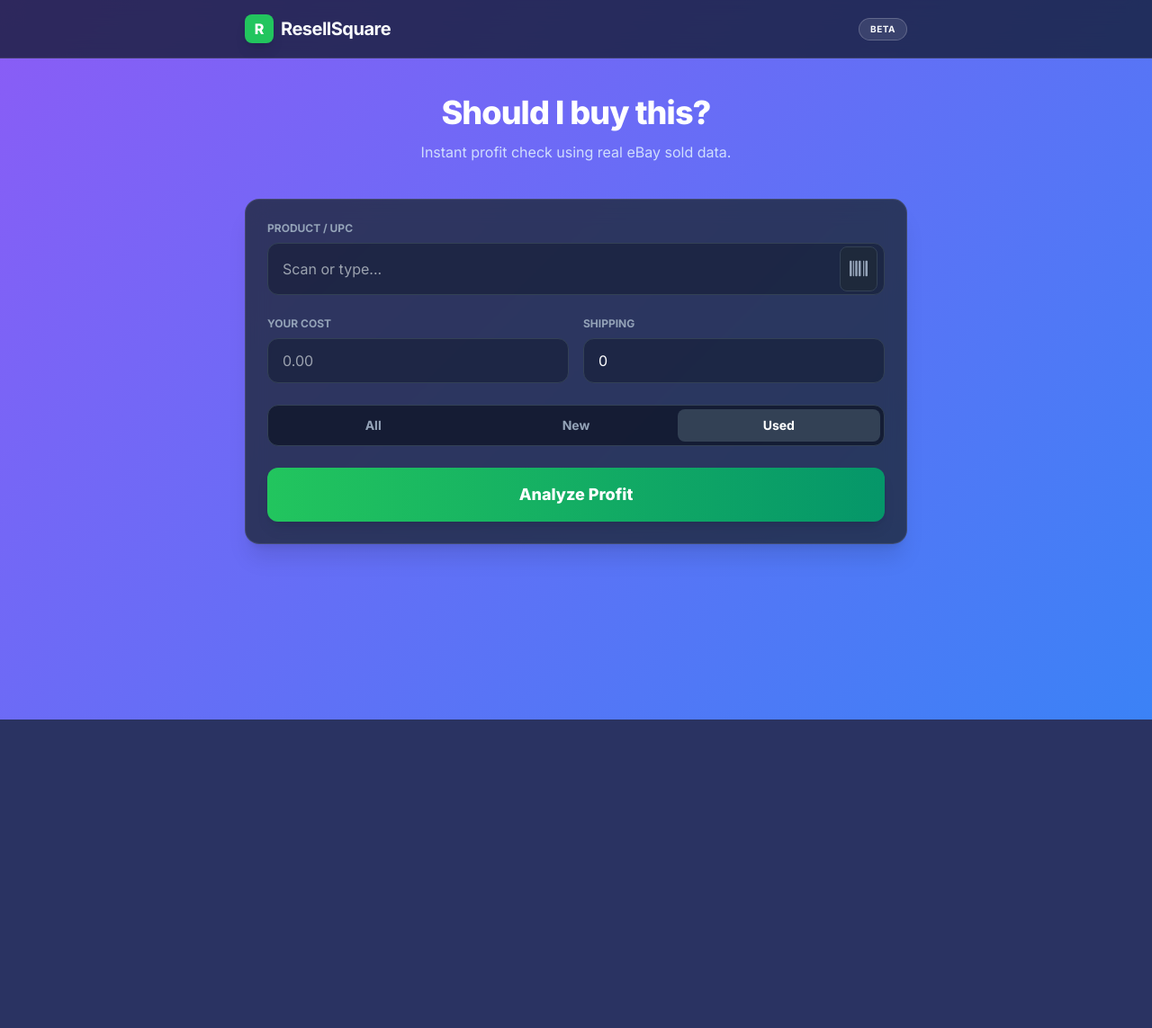
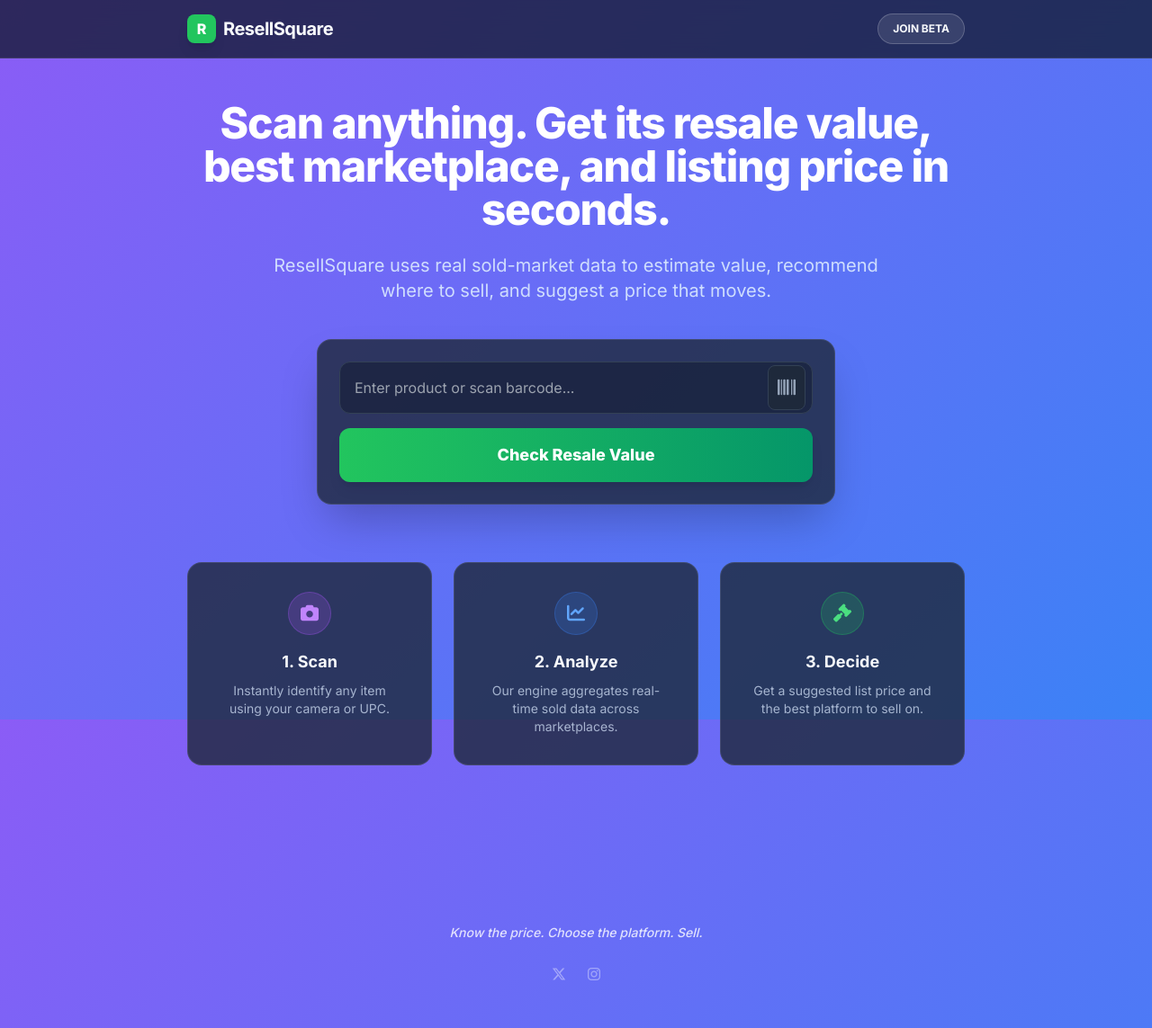
Before and after one commit to andre-ship-it/resellsquare-api, a Flask app: page / in a window 1280 px wide. Shown: the whole page at 90% size. Before the commit the page ends 800 px from the top, so only its background shows below. Run offline with Flask 3, Linux system fonts and the light colour scheme; some libraries are stand-ins or nearby versions.

Commit message:
Update index.html

```diff
--- a/templates/index.html
+++ b/templates/index.html
@@ -3,10 +3,13 @@
 <head>
     <meta charset="UTF-8">
     <meta name="viewport" content="width=device-width, initial-scale=1.0, maximum-scale=1.0, user-scalable=0">
-    <title>ResellSquare Decision Engine</title>
+    <title>ResellSquare | Know the price. Choose the platform. Sell.</title>
 
-    <link rel="preconnect" href="https://fonts.googleapis.com">
-    <link rel="preconnect" href="https://fonts.gstatic.com" crossorigin>
+    <link rel="manifest" href="/static/manifest.json">
+    <meta name="apple-mobile-web-app-capable" content="yes">
+    <meta name="apple-mobile-web-app-status-bar-style" content="black-translucent">
+    <link rel="apple-touch-icon" href="https://resellsquare.com/logo192.png">
+
     <link href="https://fonts.googleapis.com/css2?family=Inter:wght@400;500;600;700;800&display=swap" rel="stylesheet">
     <script src="https://cdn.tailwindcss.com"></script>
     <link rel="stylesheet" href="https://cdnjs.cloudflare.com/ajax/libs/font-awesome/6.5.1/css/all.min.css">
@@ -18,130 +21,141 @@
             background-attachment: fixed;
             min-height: 100vh;
         }
-        .glass-nav { background: rgba(15, 23, 42, 0.75); backdrop-filter: blur(12px); -webkit-backdrop-filter: blur(12px); border-bottom: 1px solid rgba(255, 255, 255, 0.1); }
-        .glass-panel { background: rgba(30, 41, 59, 0.8); backdrop-filter: blur(12px); -webkit-backdrop-filter: blur(12px); border: 1px solid rgba(255, 255, 255, 0.1); }
-        #reader { width: 100% !important; max-width: 400px; height: 300px; background-color: #000; border-radius: 1rem; overflow: hidden; }
-        #reader video { object-fit: cover !important; width: 100% !important; height: 100% !important; }
-        .fade-in { animation: fadeIn 0.4s ease-out forwards; }
-        @keyframes fadeIn { from { opacity: 0; transform: translateY(8px); } to { opacity: 1; transform: translateY(0); } }
+        .glass-nav { background: rgba(15, 23, 42, 0.75); backdrop-filter: blur(12px); border-bottom: 1px solid rgba(255, 255, 255, 0.1); }
+        .glass-panel { background: rgba(30, 41, 59, 0.8); backdrop-filter: blur(12px); border: 1px solid rgba(255, 255, 255, 0.1); }
+        .hero-gradient { background: linear-gradient(to bottom, rgba(255,255,255,0.1), transparent); }
+        .fade-in { animation: fadeIn 0.6s ease-out forwards; }
+        @keyframes fadeIn { from { opacity: 0; transform: translateY(10px); } to { opacity: 1; transform: translateY(0); } }
     </style>
 </head>
 <body class="text-slate-50 antialiased">
 
     <nav class="glass-nav sticky top-0 z-50">
-        <div class="max-w-3xl mx-auto px-4 h-16 flex justify-between items-center">
+        <div class="max-w-4xl mx-auto px-4 h-16 flex justify-between items-center">
             <div class="flex items-center gap-2">
                 <div class="bg-green-500 w-8 h-8 rounded-lg flex items-center justify-center font-black text-white shadow-lg">R</div>
                 <span class="text-xl font-bold tracking-tight">ResellSquare</span>
             </div>
-            <span class="text-[10px] font-bold px-3 py-1 bg-white/10 rounded-full border border-white/20 uppercase tracking-wider">Beta</span>
+            <button id="joinWaitlistNav" class="text-xs font-bold px-4 py-2 bg-white/10 rounded-full border border-white/20 uppercase hover:bg-white/20 transition-all">Join Beta</button>
         </div>
     </nav>
 
-    <main class="max-w-3xl mx-auto px-4 py-10">
-        <div class="text-center mb-10 fade-in">
-            <h1 class="text-4xl font-extrabold text-white mb-3 tracking-tight">Should I buy this?</h1>
-            <p class="text-blue-100 opacity-90">Instant profit check using real eBay sold data.</p>
-        </div>
+    <main class="max-w-4xl mx-auto px-4 py-12">
 
-        <div class="glass-panel rounded-2xl p-6 mb-8 shadow-xl">
-            <form id="searchForm" class="space-y-6">
-                <div>
-                    <label class="block text-xs font-bold text-slate-400 uppercase mb-2">Product / UPC</label>
+        <section class="text-center mb-16 fade-in">
+            <h1 class="text-4xl md:text-5xl font-extrabold text-white mb-6 leading-tight tracking-tight">
+                Scan anything. Get its resale value, best marketplace, and listing price in seconds.
+            </h1>
+            <p class="text-blue-100 text-lg md:text-xl max-w-2xl mx-auto opacity-90 leading-relaxed">
+                ResellSquare uses real sold-market data to estimate value, recommend where to sell, and suggest a price that moves.
+            </p>
+
+            <div class="glass-panel rounded-2xl p-6 mt-10 max-w-xl mx-auto shadow-2xl">
+                <form id="searchForm" class="space-y-4">
                     <div class="relative flex items-center">
-                        <input type="text" id="query" class="block w-full pl-4 pr-14 py-4 bg-slate-900/50 border border-slate-700 rounded-xl text-white outline-none focus:ring-2 focus:ring-purple-500 transition-all" placeholder="Scan or type..." required>
+                        <input type="text" id="query" class="block w-full pl-4 pr-14 py-4 bg-slate-900/50 border border-slate-700 rounded-xl text-white outline-none focus:ring-2 focus:ring-purple-500 transition-all" placeholder="Enter product or scan barcode..." required>
                         <button type="button" id="scanBtn" class="absolute right-2 p-2.5 text-slate-400 hover:text-white bg-slate-800 rounded-lg border border-slate-700">
                             <i class="fa-solid fa-barcode text-xl"></i>
                         </button>
                     </div>
+                    <button type="submit" id="analyzeBtn" class="w-full py-4 bg-gradient-to-r from-green-500 to-emerald-600 text-white font-extrabold text-lg rounded-xl shadow-lg hover:shadow-green-500/40 transition-all active:scale-[0.98]">
+                        Check Resale Value
+                    </button>
+                </form>
+            </div>
+        </section>
+
+        <section class="grid grid-cols-1 md:grid-cols-3 gap-6 mb-20 fade-in" style="animation-delay: 0.2s">
+            <div class="glass-panel p-8 rounded-2xl text-center">
+                <div class="w-12 h-12 bg-purple-500/20 rounded-full flex items-center justify-center mx-auto mb-4 border border-purple-500/30">
+                    <i class="fa-solid fa-camera text-purple-400 text-xl"></i>
                 </div>
+                <h3 class="font-bold text-lg mb-2">1. Scan</h3>
+                <p class="text-sm text-blue-100/70">Instantly identify any item using your camera or UPC.</p>
+            </div>
+            <div class="glass-panel p-8 rounded-2xl text-center">
+                <div class="w-12 h-12 bg-blue-500/20 rounded-full flex items-center justify-center mx-auto mb-4 border border-blue-500/30">
+                    <i class="fa-solid fa-chart-line text-blue-400 text-xl"></i>
+                </div>
+                <h3 class="font-bold text-lg mb-2">2. Analyze</h3>
+                <p class="text-sm text-blue-100/70">Our engine aggregates real-time sold data across marketplaces.</p>
+            </div>
+            <div class="glass-panel p-8 rounded-2xl text-center">
+                <div class="w-12 h-12 bg-green-500/20 rounded-full flex items-center justify-center mx-auto mb-4 border border-green-500/30">
+                    <i class="fa-solid fa-gavel text-green-400 text-xl"></i>
+                </div>
+                <h3 class="font-bold text-lg mb-2">3. Decide</h3>
+                <p class="text-sm text-blue-100/70">Get a suggested list price and the best platform to sell on.</p>
+            </div>
+        </section>
 
-                <div class="grid grid-cols-2 gap-4">
-                    <div>
-                        <label class="block text-xs font-bold text-slate-400 uppercase mb-2">Your Cost</label>
-                        <input type="number" step="0.01" id="cost_price" class="w-full px-4 py-3 bg-slate-900/50 border border-slate-700 rounded-xl text-white outline-none focus:ring-2 focus:ring-purple-500" placeholder="0.00">
+        <div id="loading" class="hidden text-center py-12">
+            <div class="animate-spin rounded-full h-12 w-12 border-4 border-slate-700 border-t-white mx-auto"></div>
+            <p class="mt-4 font-semibold tracking-wide">Gathering market intelligence...</p>
+        </div>
+
+        <div id="resultsArea" class="hidden space-y-6 fade-in">
+            <div id="verdictCard" class="bg-white text-slate-900 rounded-3xl shadow-2xl p-10 text-center border-b-[12px]">
+                <p class="text-xs font-bold text-slate-400 uppercase tracking-widest mb-2">Market Verdict</p>
+                <h2 id="verdictTitle" class="text-6xl font-black mb-4">--</h2>
+                <div class="flex flex-wrap justify-center gap-2 mb-6" id="verdictBullets">
+                    <span class="px-3 py-1 bg-slate-100 rounded-full text-[10px] font-bold text-slate-600 uppercase">Value Estimate</span>
+                    <span class="px-3 py-1 bg-slate-100 rounded-full text-[10px] font-bold text-slate-600 uppercase">Platform Fit</span>
+                    <span class="px-3 py-1 bg-slate-100 rounded-full text-[10px] font-bold text-slate-600 uppercase">Price Suggestion</span>
+                </div>
+                <p id="verdictReason" class="text-lg font-medium text-slate-600 max-w-md mx-auto leading-relaxed">--</p>
+            </div>
+
+            <div class="grid grid-cols-1 md:grid-cols-2 gap-4">
+                <div class="glass-panel rounded-2xl p-6">
+                    <div class="flex items-center justify-between mb-6">
+                        <span class="text-xs font-bold uppercase tracking-widest text-slate-400">Top Recommendation</span>
+                        <span class="bg-blue-600 text-[10px] font-bold px-2 py-1 rounded">ESTIMATE</span>
                     </div>
-                    <div>
-                        <label class="block text-xs font-bold text-slate-400 uppercase mb-2">Shipping</label>
-                        <input type="number" step="0.01" id="shipping_cost" class="w-full px-4 py-3 bg-slate-900/50 border border-slate-700 rounded-xl text-white outline-none focus:ring-2 focus:ring-purple-500" value="0">
+                    <div class="flex items-center mb-6">
+                        <i class="fa-brands fa-ebay text-3xl mr-3 text-white"></i>
+                        <div>
+                            <span class="block font-bold text-lg">eBay Marketplace</span>
+                            <span class="text-xs text-slate-400">High Demand Zone</span>
+                        </div>
+                    </div>
+                    <div class="space-y-4">
+                        <div class="flex justify-between border-b border-white/10 pb-2">
+                            <span class="text-slate-400 text-sm">Suggested List Price</span>
+                            <span id="ebayPrice" class="font-mono font-bold text-white text-lg">--</span>
+                        </div>
+                        <div class="flex justify-between">
+                            <span class="text-slate-400 text-sm">Net Profit (Est.)</span>
+                            <span id="ebayProfit" class="font-mono font-bold text-green-400 text-lg">--</span>
+                        </div>
                     </div>
                 </div>
 
-                <div class="flex bg-slate-900/80 p-1 rounded-xl border border-slate-700">
-                    <label class="flex-1 text-center cursor-pointer">
-                        <input type="radio" name="condition" value="all" class="peer sr-only">
-                        <span class="block py-2 text-sm font-bold text-slate-400 rounded-lg peer-checked:bg-slate-700 peer-checked:text-white transition-all">All</span>
-                    </label>
-                    <label class="flex-1 text-center cursor-pointer">
-                        <input type="radio" name="condition" value="new" class="peer sr-only">
-                        <span class="block py-2 text-sm font-bold text-slate-400 rounded-lg peer-checked:bg-slate-700 peer-checked:text-white transition-all">New</span>
-                    </label>
-                    <label class="flex-1 text-center cursor-pointer">
-                        <input type="radio" name="condition" value="used" class="peer sr-only" checked>
-                        <span class="block py-2 text-sm font-bold text-slate-400 rounded-lg peer-checked:bg-slate-700 peer-checked:text-white transition-all">Used</span>
-                    </label>
-                </div>
-
-                <button type="submit" id="analyzeBtn" class="w-full py-4 bg-gradient-to-r from-green-500 to-emerald-600 text-white font-extrabold text-lg rounded-xl shadow-lg hover:shadow-green-500/40 transition-all active:scale-[0.98]">
-                    Analyze Profit
-                </button>
-            </form>
-        </div>
-
-        <div id="loading" class="hidden text-center py-12">
-            <div class="animate-spin rounded-full h-12 w-12 border-4 border-slate-700 border-t-white mx-auto"></div>
-            <p class="mt-4 font-semibold tracking-wide">Scanning live market data...</p>
-        </div>
-
-        <div id="resultsArea" class="hidden space-y-6 fade-in">
-            <div id="verdictCard" class="bg-white text-slate-900 rounded-2xl shadow-2xl p-8 text-center border-b-8">
-                <p class="text-xs font-bold text-slate-400 uppercase tracking-widest mb-2">Recommendation</p>
-                <h1 id="verdictTitle" class="text-6xl font-black mb-4">--</h1>
-                <p id="verdictReason" class="text-lg font-medium text-slate-600 mb-6">--</p>
-                <span id="confidenceBadge" class="px-4 py-1.5 rounded-full text-xs font-bold bg-slate-100 border uppercase tracking-wide">-- Confidence</span>
-            </div>
-
-            <div id="feedbackSection" class="flex flex-col items-center py-2">
-                <p class="text-xs font-bold text-blue-100/60 uppercase tracking-widest mb-3">Was this result accurate?</p>
-                <div class="flex gap-4">
-                    <button onclick="sendFeedback('accurate')" class="px-6 py-2 bg-white/10 hover:bg-green-500/20 border border-white/20 rounded-xl text-sm transition-all">👍 Yes</button>
-                    <button onclick="sendFeedback('inaccurate')" class="px-6 py-2 bg-white/10 hover:bg-red-500/20 border border-white/20 rounded-xl text-sm transition-all">👎 No</button>
+                <div class="glass-panel rounded-2xl p-6 flex flex-col justify-center items-center text-center border-dashed border-slate-600">
+                    <h4 class="font-bold text-white mb-2">Amazon FBA Comparison</h4>
+                    <p class="text-xs text-slate-400 px-4">Beta members get access to automated FBA fee calculations and gating checks soon.</p>
+                    <button id="joinWaitlistBtn" class="mt-4 px-6 py-2 bg-white/10 rounded-full text-[10px] font-bold uppercase tracking-widest hover:bg-white/20 transition-all">Join Beta Waitlist</button>
                 </div>
             </div>
 
-            <div class="grid grid-cols-1 md:grid-cols-2 gap-4">
-                <div class="glass-panel rounded-2xl p-6 relative">
-                    <div class="absolute top-0 right-0 bg-blue-600 text-white text-[10px] font-bold px-3 py-1 rounded-bl-xl uppercase">Live</div>
-                    <div class="flex items-center mb-6">
-                        <i class="fa-brands fa-ebay text-3xl mr-3 text-white"></i>
-                        <span class="font-bold text-lg">eBay Flip</span>
-                    </div>
-                    <div class="space-y-3 mb-6">
-                        <div class="flex justify-between"><span>Avg Price</span> <span id="ebayPrice" class="font-mono font-bold text-white">--</span></div>
-                    </div>
-                    <div class="pt-4 border-t border-slate-700 flex justify-between items-center">
-                        <span class="font-bold">Net Profit</span>
-                        <div class="text-right">
-                            <span id="ebayProfit" class="block text-3xl font-black text-green-400">--</span>
-                            <span id="ebayRoi" class="text-xs font-mono text-slate-400">-- ROI</span>
-                        </div>
-                    </div>
-                </div>
-                <div class="glass-panel rounded-2xl p-6 opacity-70 border-dashed border-slate-600">
-                    <span class="font-bold text-lg text-slate-400">Amazon FBA</span>
-                    <p class="text-sm text-slate-400 mt-2">Analyze FBA fees and sales rank automatically.</p>
-                    <button id="joinWaitlistBtn" class="mt-4 w-full py-2 border border-slate-600 rounded-lg text-xs font-bold uppercase hover:bg-slate-700 transition-all">Join Waitlist</button>
-                </div>
-            </div>
+            <p class="text-[10px] text-center text-blue-100/40 uppercase tracking-widest pt-4">Data based on real sold listings. Market intelligence provided for estimation only.</p>
         </div>
     </main>
+
+    <footer class="py-12 text-center fade-in">
+        <p class="text-sm font-medium text-white/80 italic">Know the price. Choose the platform. Sell.</p>
+        <div class="mt-6 flex justify-center gap-6 text-white/40">
+            <a href="https://x.com/resellsquare" class="hover:text-white transition-colors"><i class="fa-brands fa-x-twitter"></i></a>
+            <a href="https://instagram.com/resellsquareapp" class="hover:text-white transition-colors"><i class="fa-brands fa-instagram"></i></a>
+        </div>
+    </footer>
 
     <div id="scannerModal" class="hidden fixed inset-0 bg-slate-900/95 z-[60] flex flex-col items-center justify-center p-4 backdrop-blur-md">
         <div class="bg-white p-5 rounded-3xl w-full max-w-md relative shadow-2xl">
             <button id="closeScanner" class="absolute -top-12 right-0 text-white p-2 text-3xl">&times;</button>
-            <h3 class="text-slate-900 text-xl font-bold mb-4 text-center">Scan Barcode</h3>
+            <h3 class="text-slate-900 text-xl font-bold mb-4 text-center">Identify Product</h3>
             <div id="reader" class="mx-auto"></div>
-            <div id="scanStatus" class="text-center mt-4 text-sm text-slate-500 font-medium">Initializing...</div>
+            <div id="scanStatus" class="text-center mt-4 text-sm text-slate-500 font-medium">Point camera at barcode</div>
         </div>
     </div>
 
@@ -160,6 +174,7 @@
         const waitlistModal = document.getElementById('waitlistModal');
         const closeWaitlist = document.getElementById('closeWaitlist');
         const joinWaitlistBtn = document.getElementById('joinWaitlistBtn');
+        const joinWaitlistNav = document.getElementById('joinWaitlistNav');
         let html5QrCode;
 
         // Scanner
@@ -171,7 +186,6 @@
                     document.getElementById('query').value = text;
                     stopScanner();
                 });
-                document.getElementById('scanStatus').innerText = "Camera Active";
             } catch (err) { document.getElementById('scanStatus').innerText = "Camera Error"; }
         });
 
@@ -182,16 +196,12 @@
         closeScanner.addEventListener('click', stopScanner);
 
         // Waitlist
-        joinWaitlistBtn.addEventListener('click', () => waitlistModal.classList.remove('hidden'));
-        closeWaitlist.addEventListener('click', () => waitlistModal.classList.add('hidden'));
+        const toggleWaitlist = () => waitlistModal.classList.toggle('hidden');
+        joinWaitlistBtn.addEventListener('click', toggleWaitlist);
+        joinWaitlistNav.addEventListener('click', toggleWaitlist);
+        closeWaitlist.addEventListener('click', toggleWaitlist);
 
-        // Feedback
-        function sendFeedback(type) {
-            console.log("Feedback:", type);
-            document.getElementById('feedbackSection').innerHTML = `<p class="text-xs font-bold text-green-300 uppercase tracking-widest">Thanks for the feedback!</p>`;
-        }
-
-        // Search
+        // Search Logic
         document.getElementById('searchForm').addEventListener('submit', async (e) => {
             e.preventDefault();
             const btn = document.getElementById('analyzeBtn');
@@ -199,7 +209,7 @@
             const results = document.getElementById('resultsArea');
 
             btn.disabled = true;
-            btn.innerText = "Analyzing...";
+            btn.innerText = "Analyzing Market...";
             loading.classList.remove('hidden');
             results.classList.add('hidden');
 
@@ -209,9 +219,7 @@
                     headers: { 'Content-Type': 'application/json' },
                     body: JSON.stringify({
                         query: document.getElementById('query').value,
-                        cost_price: parseFloat(document.getElementById('cost_price').value) || 0,
-                        shipping_cost: parseFloat(document.getElementById('shipping_cost').value) || 0,
-                        condition: document.querySelector('input[name="condition"]:checked').value
+                        condition: 'all' // Defaulting for mass market pivot
                     })
                 });
                 const data = await response.json();
@@ -220,16 +228,23 @@
                 document.getElementById('verdictReason').innerText = data.confidence_reason;
                 document.getElementById('ebayPrice').innerText = `$${data.metrics.median.toFixed(2)}`;
                 document.getElementById('ebayProfit').innerText = `$${data.financials.profit.toFixed(2)}`;
-                document.getElementById('ebayRoi').innerText = `${data.financials.roi}%`;
 
                 const card = document.getElementById('verdictCard');
                 card.style.borderColor = data.verdict === 'BUY' ? '#10B981' : (data.verdict === 'SKIP' ? '#EF4444' : '#F59E0B');
 
                 loading.classList.add('hidden');
                 results.classList.remove('hidden');
+                results.scrollIntoView({ behavior: 'smooth' });
             } catch (err) { alert("Analysis failed."); }
-            finally { btn.disabled = false; btn.innerText = "Analyze Profit"; }
+            finally { btn.disabled = false; btn.innerText = "Check Resale Value"; }
         });
+
+        // PWA Service Worker Registration
+        if ('serviceWorker' in navigator) {
+            window.addEventListener('load', () => {
+                navigator.serviceWorker.register('/static/sw.js').catch(() => {});
+            });
+        }
     </script>
 </body>
 </html>
```
